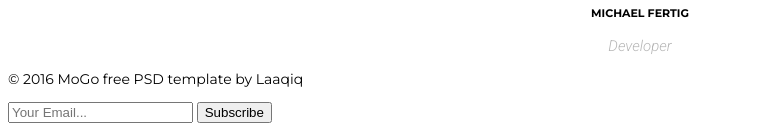
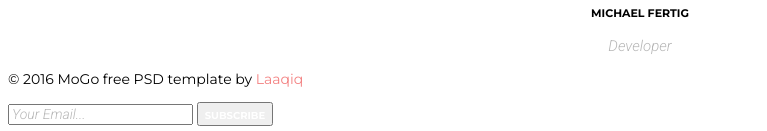
Before and after one commit to vovatrohymenko/fe-39_mogo, a plain HTML site: page index.html in a window 1280 px wide. Shown: the part 2640-2771 px from the top of the page, without its empty margins (0-767 px from the left). Drawn offline with Linux system fonts and the light colour scheme.

Commit message:
completed styles text elements

```diff
--- a/index.html
+++ b/index.html
@@ -142,11 +142,15 @@
       <div>
         <p class="footer-text">
           &#169; 2016 MoGo free PSD template by
-          <span class="footer-ino">Laaqiq</span>
+          <span class="footer-info">Laaqiq</span>
         </p>
-        <form action="#">
-          <input type="email" placeholder="Your Email..." />
-          <button>Subscribe</button>
+        <form class="subscribe" action="#">
+          <input
+            class="subscribe-mail"
+            type="email"
+            placeholder="Your Email..."
+          />
+          <button class="subscribe-button">Subscribe</button>
         </form>
       </div>
     </footer>
```
